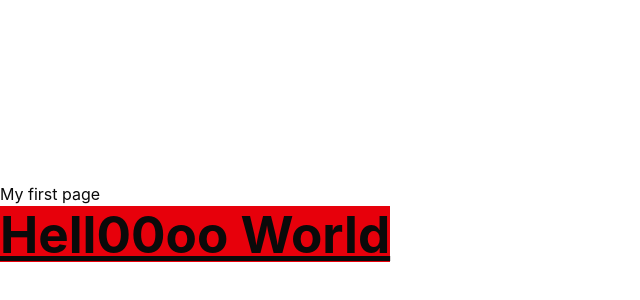
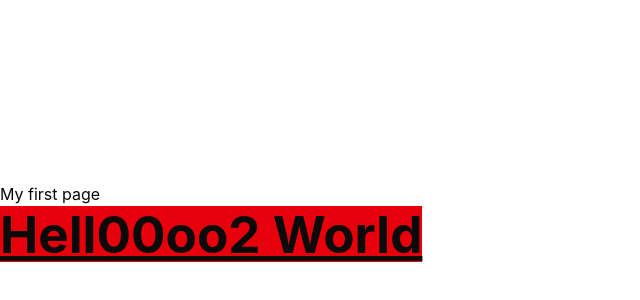
Before and after one commit to bisol84/budget-tracker, a React (Vite) app in the folder client/: page / in a window 1280 px wide. Shown: the part 178-478 px from the top of the page, without its empty margins (0-640 px from the left). Built offline with nearby package versions, Linux system fonts and the light colour scheme.

Commit message:
Test commit

```diff
--- a/client/src/App.tsx
+++ b/client/src/App.tsx
@@ -5,7 +5,7 @@ function App() {
     <div>
       My first page
       <h1 className="text-3xl font-bold underline bg-red-600">
-        Hell00oo World
+        Hell00oo2 World
       </h1>
     </div>
   );
```
